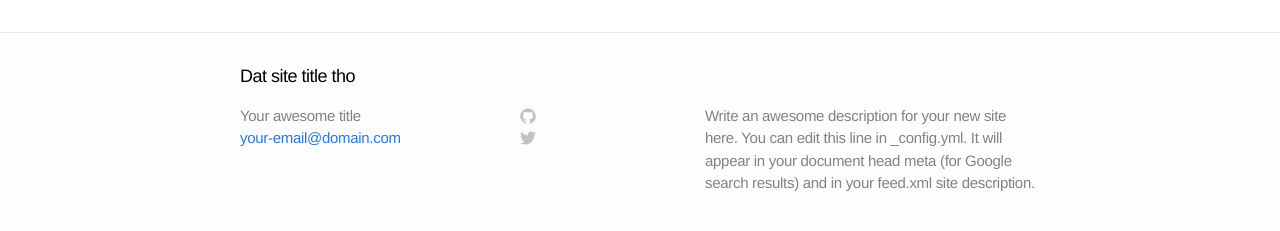
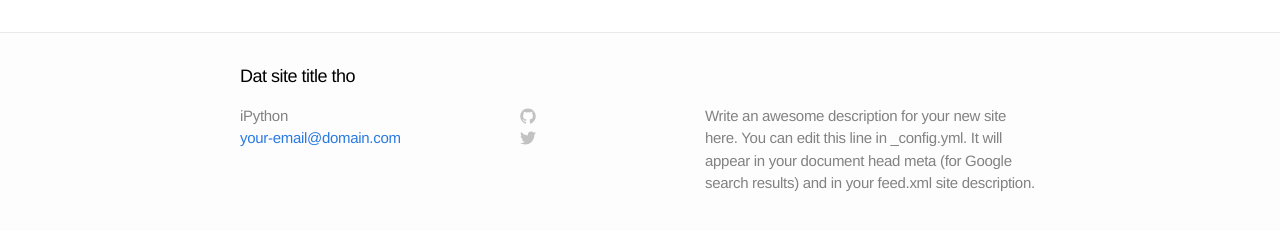
Before and after one commit to wanyoung1231/young-py.github.io, a Jekyll site: the page built from index.html, in a window 1280 px wide. Shown: the part 243-474 px from the top of the page. Built offline with Jekyll 4.4.1, drawn with Linux system fonts in a browser that asks for light colours.

Commit message:
change the title

```diff
--- a/_config.yml
+++ b/_config.yml
@@ -1,6 +1,6 @@
 # Site settings
 name: Dat site title tho
-title: Your awesome title
+title: iPython
 email: your-email@domain.com
 description: "Write an awesome description for your new site here. You can edit this line in _config.yml. It will appear in your document head meta (for Google search results) and in your feed.xml site description."
 baseurl: ""
```
